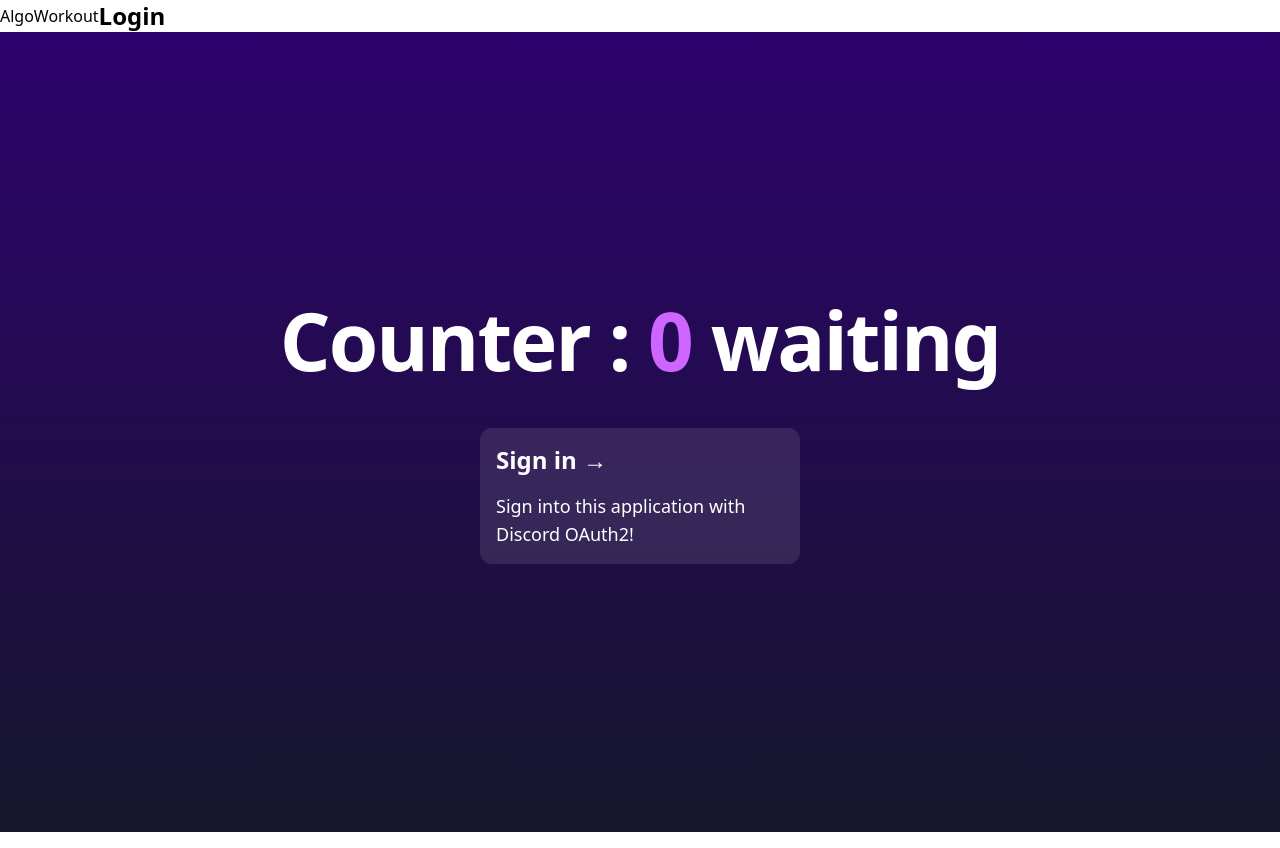
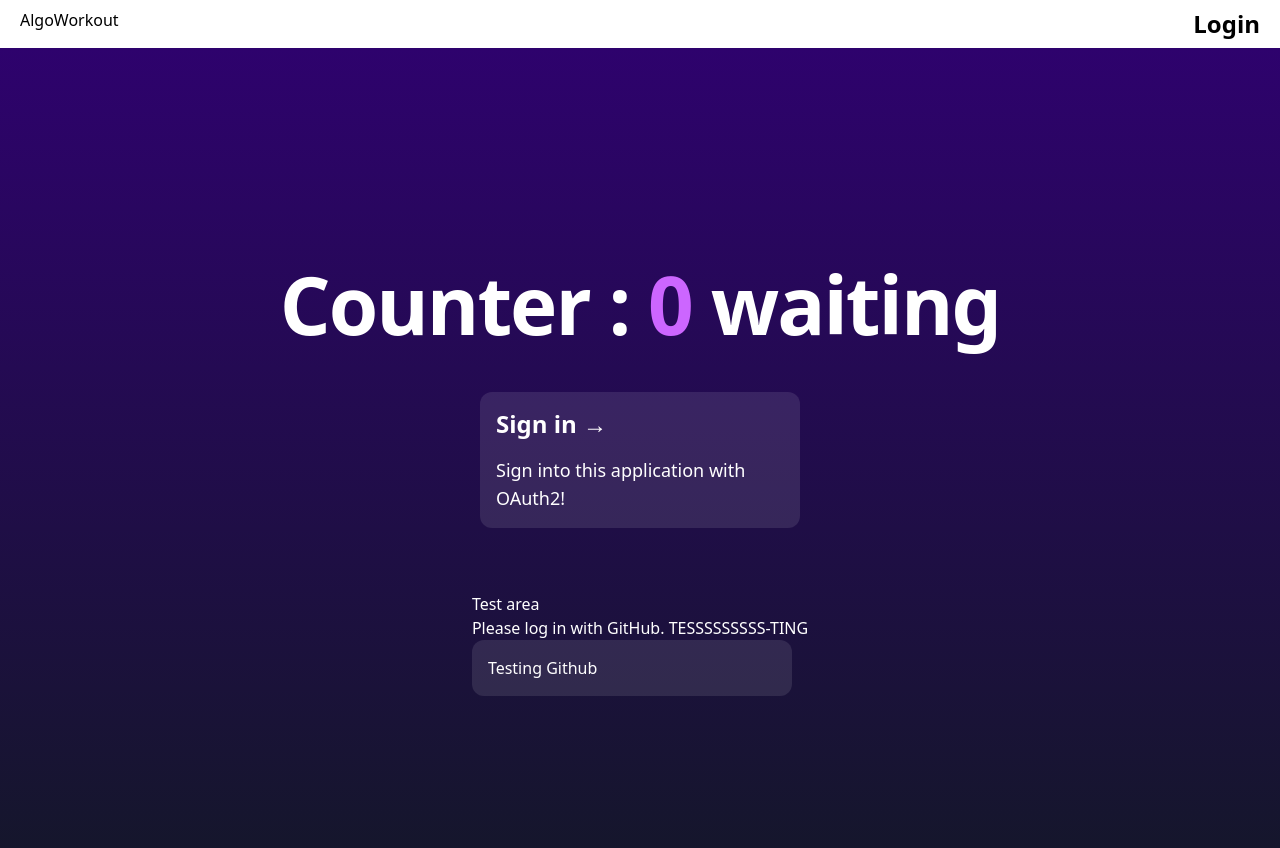
Before and after one commit to Algo-Workout/AW-T3, a Next.js app: page / in a window 1280 px wide. Built offline with nearby package versions, Linux system fonts and the light colour scheme; no server answers.

Commit message:
Github oauth flow partially working. Need to debug the redirect_uri

```diff
--- a/package.json
+++ b/package.json
@@ -13,6 +13,7 @@
   "dependencies": {
     "@next-auth/prisma-adapter": "^1.0.5",
     "@prisma/client": "^4.9.0",
+    "axios": "^1.4.0",
     "next": "^13.2.1",
     "next-auth": "^4.19.0",
     "react": "18.2.0",
--- /dev/null
+++ b/src/components/GitHubAuthCheck.tsx
@@ -0,0 +1,78 @@
+import { useEffect, useState } from "react";
+import { useSession } from "next-auth/react";
+import type { Session } from "next-auth";
+import axios from "axios";
+
+interface ApiResponseHeaders {
+  [header: string]: string | string[] | undefined;
+}
+
+interface GitHubAuthProps {
+  session: Session | null;
+}
+
+interface AccessTokenResponse {
+  access_token: string;
+}
+
+// custom hook
+const useGitHubAuthCheck = (accessToken: string) => {
+  const [hasUserEmailScope, setHasUserEmailScope] = useState(false);
+
+  const checkScopes = async (token: string) => {
+    try {
+      const response = await axios.get<AccessTokenResponse>("https://api.github.com/user", {
+        headers: {
+          Authorization: `token ${token}`,
+        },
+      });
+
+      const responseHeaders = response.headers as ApiResponseHeaders;
+      const grantedScopes = responseHeaders["x-oauth-scopes"];
+      return grantedScopes ? grantedScopes.includes("user:email") : false;
+    } catch (error) {
+      console.error("Error fetching user: ", error);
+      return false;
+    }
+  };
+
+  useEffect(() => {
+  //   (async () => {
+  //     await checkScopes(accessToken);
+  //   });
+  // }, [accessToken]);
+
+    const fetchScopes = async () => {
+      const result = await checkScopes(accessToken);
+      setHasUserEmailScope(result);
+    };
+
+    fetchScopes();
+  }, [accessToken]);
+
+  return hasUserEmailScope;
+};
+
+
+const GitHubAuthCheck: React.FC<GitHubAuthProps> = ({ session }) => {
+  const { data: sessionData } = useSession();
+
+  if (!session) {
+    return <p className="text-white">Please log in with GitHub. TESSSSSSSSS-TING</p>;
+  }
+
+  const hasUserEmailScope = useGitHubAuthCheck(sessionData?.access_token || "");
+
+  return (
+    <div>
+      <p>Hello, {session.user.name}!</p>
+      {hasUserEmailScope ? (
+        <p className="text-white">You have the user:email scope. WHAT IS IT? Need to look it up.</p>
+      ) : (
+        <p className="text-white">You don&apos;t have the user:email scope. Too bad.</p>
+      )}
+    </div>
+  );
+};
+
+export default GitHubAuthCheck;
--- a/src/components/Navbar.tsx
+++ b/src/components/Navbar.tsx
@@ -23,13 +23,13 @@ const Navbar = () => {
         )
     } else {
         return (
-            <nav className="flex items-center center">
-                <div className="flex items-center">
+            <nav className="flex justify-between">
+                <div className="ml-3 p-2">
                     <span>
                         AlgoWorkout
                     </span>
                 </div>
-                <div>
+                <div className="mr-3 p-2">
                     <Link
                         className=""
                         href="https://discord.com/api/oauth2/authorize?client_id=1092281094591750175&redirect_uri=http%3A%2F%2Flocalhost%3A3000%2Fapi%2Fauth%2Fcallback%2Fdiscord&response_type=code&scope=identify%20email"
--- /dev/null
+++ b/src/pages/api/auth/github.ts
@@ -0,0 +1,52 @@
+import type { NextApiRequest, NextApiResponse } from 'next';
+import axios from "axios";
+
+const CLIENT_ID: string = process.env.GITHUB_CLIENT_ID ?? "";
+const CLIENT_SECRET: string = process.env.GITHUB_CLIENT_SECRET ?? "";
+
+// Define the expected response structure
+interface AccessTokenResponse {
+  access_token: string;
+  token_type: string;
+  scope: string;
+}
+
+
+export default async function handler(
+  req: NextApiRequest,
+  res: NextApiResponse
+) {
+  if (req.method === "GET") {
+    const authURL = `https://github.com/login/oauth/authorize?scope=user:email&client_id=${CLIENT_ID}`;
+    res.redirect(authURL);
+  } else if (req.method === "POST") {
+    const { code } = req.query;
+
+    try {
+      console.log(`test: client_id: ${CLIENT_ID}`)
+      console.log(`test: client_secret: ${CLIENT_SECRET}`)
+
+      const response = await axios.post<AccessTokenResponse>(
+        "https://github.com/login/oauth/access_token",
+        {
+          client_id: CLIENT_ID,
+          client_secret: CLIENT_SECRET,
+          code,
+        },
+        { headers: { Accept: "application/json" } }
+      );
+
+      // Access the access_token property safely
+      const access_token: string = response.data.access_token;
+
+      // Now you have the access_token for making authentication requests
+      // You can save this token in your database
+      res.status(200).json({ access_token });
+    } catch (error) {
+      console.error("Error obtaining access token: ", error);
+      res.status(500).json({ error: "Failed to obtain access token" });
+    }
+  } else {
+    res.status(405).end(); // Method not allowed
+  }
+}
--- a/src/pages/login.tsx
+++ b/src/pages/login.tsx
@@ -2,8 +2,18 @@ import { type NextPage } from "next";
 import Head from "next/head";
 import Link from "next/link";
 import { Counter } from "../components/Counter"
+import GitHubAuthCheck from "../components/GitHubAuthCheck";
+import { useSession } from "next-auth/react";
 
 export const Login: NextPage = () => {
+  const { data: session } = useSession();
+
+  const handleOAuthButtonClick = () => {
+    // redirect the user to the OAuth authorization URL
+    window.location.href = "";
+  };
+
+
   return (
     <>
       <Head>
@@ -20,8 +30,19 @@ export const Login: NextPage = () => {
             >
               <h3 className="text-2xl font-bold">Sign in →</h3>
               <div className="text-lg">
-                Sign into this application with Discord OAuth2!
+                Sign into this application with OAuth2!
               </div>
+            </Link>
+          </div>
+
+          <div>
+            <h2 className="text-white">Test area</h2>
+            <GitHubAuthCheck session={session}/>
+            <Link
+              className="flex max-w-xs flex-col gap-4 rounded-xl bg-white/10 p-4 text-white hover:bg-white/20"
+              href={`https://github.com/login/oauth/authorize?client_id=55f38db5a6d6644a0232&redirect_uri=${encodeURIComponent("https://localhost:3000")}&response_type=code&scope=user:email`}
+            >
+              Testing Github
             </Link>
           </div>
       </main>
```
Also changed, not shown: 1 other file (tests, documents, lock files or other folders).
